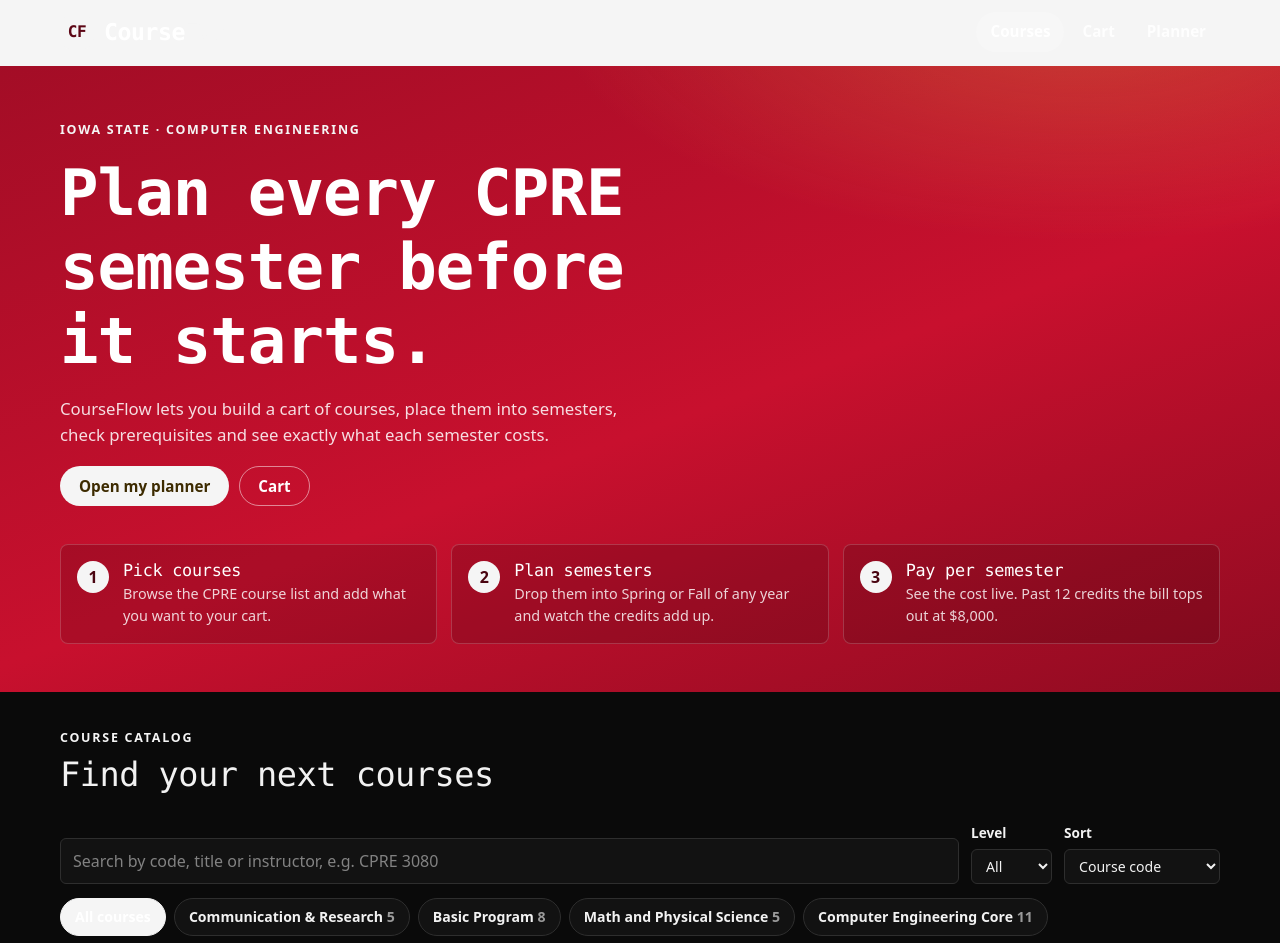
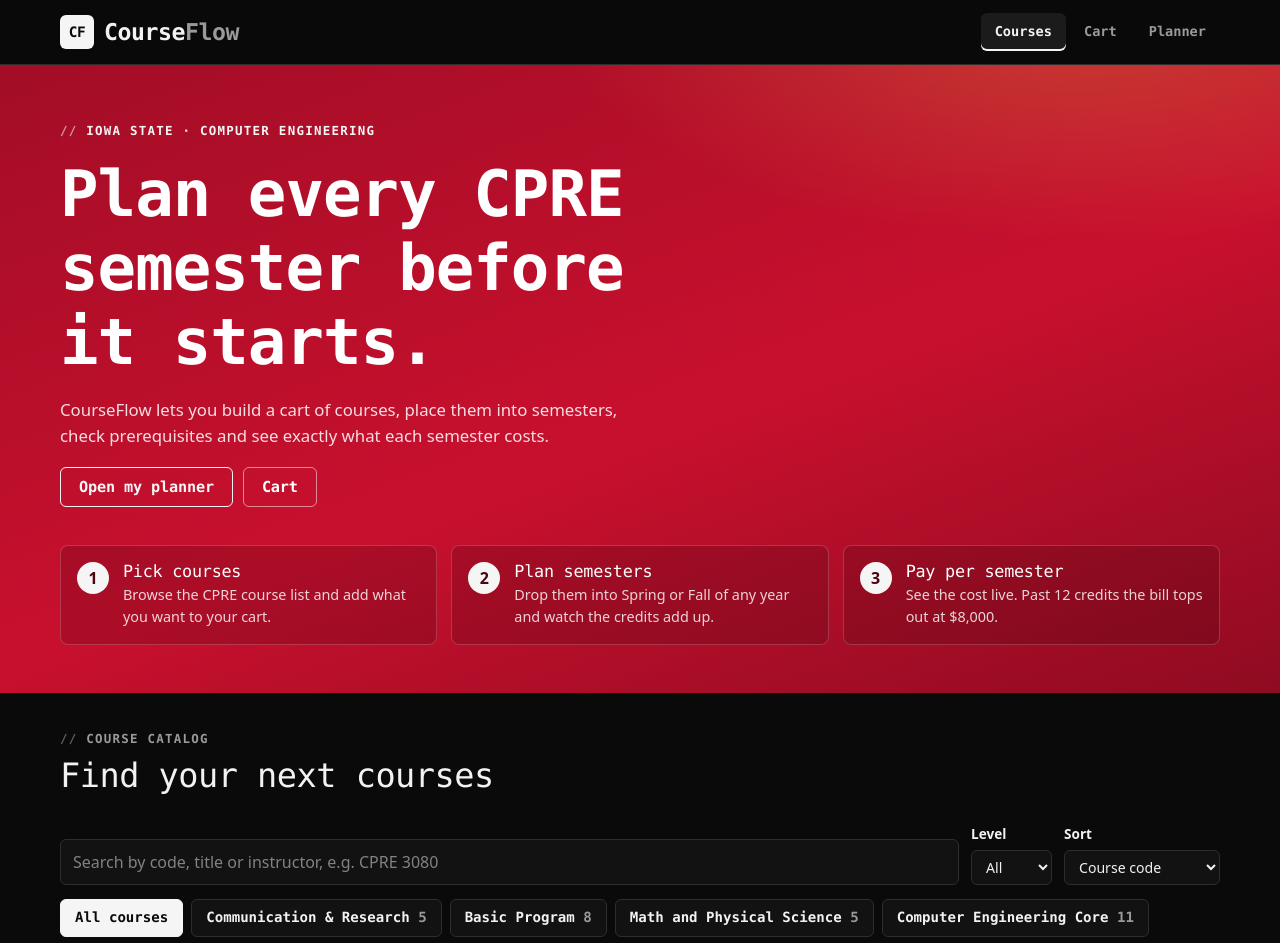
Before and after one commit to Scotty-08/CourseFlow, a React (Vite) app: page / in a window 1280 px wide. Shown: the top 943 px of the page. Built offline with nearby package versions, Linux system fonts and the light colour scheme.

Commit message:
FEAT: monochrome header, buttons, chips and badges with mono labels and a blinking cursor

```diff
--- a/src/styles/components.css
+++ b/src/styles/components.css
@@ -21,12 +21,18 @@
   font-size: clamp(2rem, 4vw, 2.9rem);
 }
 
+.eyebrow::before {
+  content: '// ';
+  opacity: 0.6;
+}
+
 .eyebrow {
+  font-family: var(--font-mono);
   font-size: 0.78rem;
   font-weight: 700;
-  letter-spacing: 0.14em;
+  letter-spacing: 0.1em;
   text-transform: uppercase;
-  color: var(--cardinal);
+  color: var(--muted);
 }
 
 .lead {
@@ -69,9 +75,10 @@
   position: sticky;
   top: 0;
   z-index: 40;
-  background: var(--cardinal);
-  color: #fff;
-  box-shadow: 0 2px 0 var(--gold);
+  background: color-mix(in srgb, var(--paper) 88%, transparent);
+  backdrop-filter: blur(10px);
+  color: var(--ink);
+  border-bottom: 1px solid var(--line);
 }
 
 .site-header__inner {
@@ -97,14 +104,31 @@
   place-items: center;
   width: 34px;
   height: 34px;
-  border-radius: 10px;
-  background: var(--gold);
-  color: #5c0615;
-  font-size: 1rem;
+  border-radius: 6px;
+  background: var(--accent);
+  color: var(--on-accent);
+  font-family: var(--font-mono);
+  font-size: 0.9rem;
 }
 
 .brand__flow {
-  color: var(--gold);
+  color: var(--muted);
+}
+
+.brand__cursor {
+  display: inline-block;
+  width: 0.55em;
+  height: 1.05em;
+  margin-left: 3px;
+  vertical-align: -0.15em;
+  background: var(--accent);
+  animation: blink 1.1s steps(1) infinite;
+}
+
+@keyframes blink {
+  50% {
+    opacity: 0;
+  }
 }
 
 .nav {
@@ -118,29 +142,33 @@
   align-items: center;
   gap: 8px;
   padding: 8px 14px;
-  border-radius: 999px;
+  border-radius: 6px;
   font-weight: 600;
   font-size: 0.95rem;
-  color: rgb(255 255 255 / 0.88);
-  transition: background 0.15s;
+  color: var(--muted);
+  font-family: var(--font-mono);
+  font-size: 0.85rem;
+  transition: background 0.15s, color 0.15s;
 }
 
 .nav__link:hover {
-  background: rgb(255 255 255 / 0.14);
+  background: var(--surface-2);
+  color: var(--ink);
 }
 
 .nav__link--active {
-  background: rgb(255 255 255 / 0.2);
-  color: #fff;
+  background: var(--surface-2);
+  color: var(--ink);
+  box-shadow: inset 0 -2px 0 var(--accent);
 }
 
 .nav__badge {
   min-width: 22px;
   padding: 1px 7px;
-  border-radius: 999px;
-  background: var(--gold);
-  color: #5c0615;
-  font-size: 0.78rem;
+  border-radius: 6px;
+  background: var(--accent);
+  color: var(--on-accent);
+  font-size: 0.75rem;
   font-weight: 800;
   text-align: center;
 }
@@ -157,13 +185,15 @@
 /* ---------- Buttons ---------- */
 
 .btn {
+  font-family: var(--font-mono);
+  letter-spacing: -0.01em;
   display: inline-flex;
   align-items: center;
   justify-content: center;
   gap: 8px;
   padding: 10px 18px;
   border: 1px solid transparent;
-  border-radius: 999px;
+  border-radius: 6px;
   background: var(--surface-2);
   color: var(--ink);
   font-weight: 700;
@@ -182,8 +212,8 @@
 }
 
 .btn--primary {
-  background: var(--cardinal);
-  color: #fff;
+  background: var(--accent);
+  color: var(--on-accent);
 }
 
 .btn--primary:hover:not(:disabled) {
@@ -191,8 +221,14 @@
 }
 
 .btn--gold {
-  background: var(--gold);
-  color: #3d2b00;
+  background: transparent;
+  border-color: var(--accent);
+  color: var(--accent);
+}
+
+.btn--gold:hover:not(:disabled) {
+  background: var(--accent);
+  color: var(--on-accent);
 }
 
 .btn--ghost {
@@ -233,9 +269,10 @@
 /* ---------- Chips and badges ---------- */
 
 .chip {
+  font-family: var(--font-mono);
   padding: 7px 14px;
   border: 1px solid var(--line);
-  border-radius: 999px;
+  border-radius: 6px;
   background: var(--surface);
   font-size: 0.88rem;
   font-weight: 600;
@@ -247,17 +284,18 @@
 }
 
 .chip--active {
-  background: var(--cardinal);
-  border-color: var(--cardinal);
-  color: #fff;
+  background: var(--accent);
+  border-color: var(--accent);
+  color: var(--on-accent);
 }
 
 .badge {
+  font-family: var(--font-mono);
   display: inline-flex;
   align-items: center;
   gap: 4px;
   padding: 2px 9px;
-  border-radius: 999px;
+  border-radius: 6px;
   background: var(--surface-2);
   color: var(--muted);
   font-size: 0.75rem;
```
